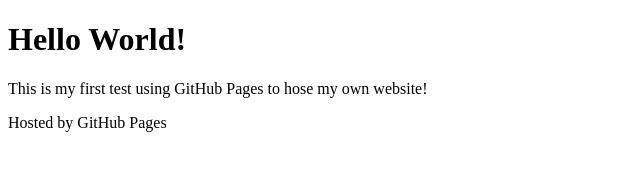
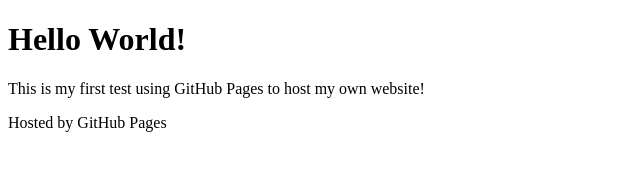
Before and after one commit to davdoran/davdoran.github.io, a plain HTML site: page index.html in a window 1280 px wide. Shown: the full height of the page, 0-640 px from the left. Drawn offline with Linux system fonts and the light colour scheme.

Commit message:
Update index.html
fixed typo

```diff
--- a/index.html
+++ b/index.html
@@ -7,7 +7,7 @@
 	</head>
 	<body>
 		<h1>Hello World!</h1>
-		<p>This is my first test using GitHub Pages to hose my own website!</p>
+		<p>This is my first test using GitHub Pages to host my own website!</p>
 	</body>
 	<footer>
 		<p>Hosted by GitHub Pages</p>
```
